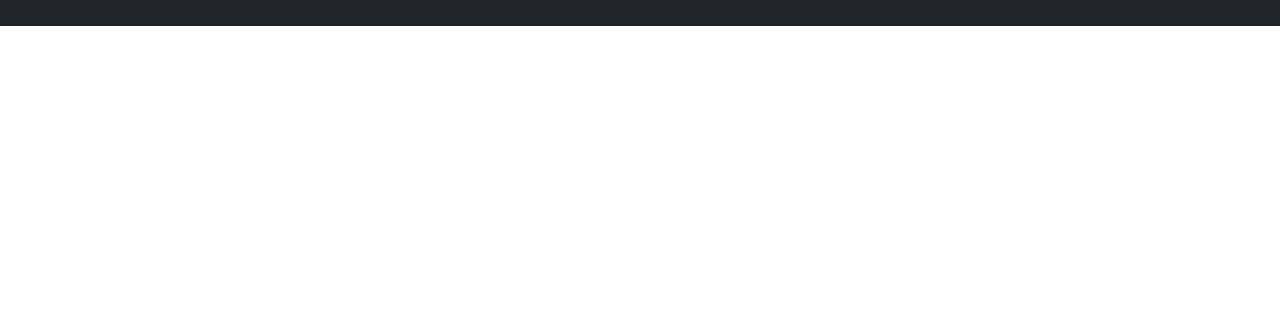
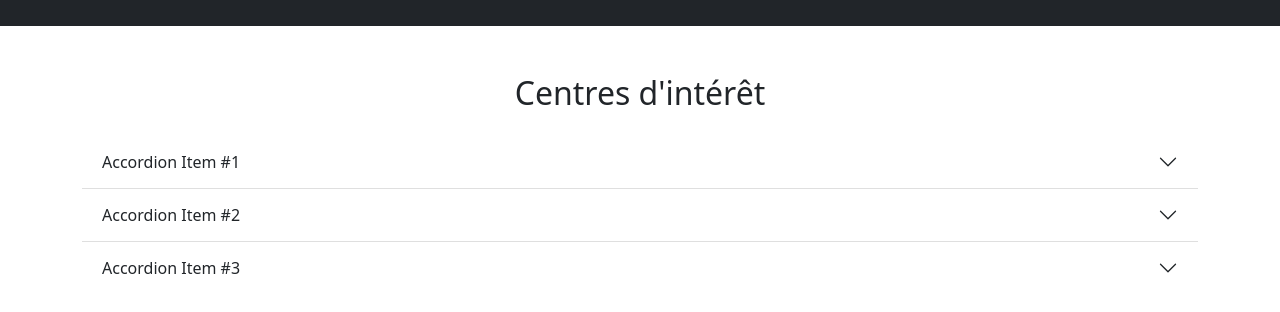
Before and after one commit to burgerkati/HTML4, a plain HTML site: page index.html in a window 1280 px wide. Shown: the part 2006-2318 px from the top of the page. Before the commit the page ends 2128 px from the top, so only its background shows below. Drawn offline with nearby package versions, Linux system fonts and the light colour scheme.

Commit message:
add fifth section and accordion

```diff
--- a/index.html
+++ b/index.html
@@ -175,7 +175,41 @@
   </section>
   <!-- Centres d'intérêt accordion end of fourth section beginning of fifth section -->
   <section id="hobbies" class="p-5">
-
+    <div class="container">
+      <h2 class="text-center mb-4">Centres d'intérêt</h2>
+      <div class="accordion accordion-flush" id="accordionFlushExample">
+        <div class="accordion-item">
+          <h2 class="accordion-header" id="flush-headingOne">
+            <button class="accordion-button collapsed" type="button" data-bs-toggle="collapse" data-bs-target="#flush-collapseOne" aria-expanded="false" aria-controls="flush-collapseOne">
+              Accordion Item #1
+            </button>
+          </h2>
+          <div id="flush-collapseOne" class="accordion-collapse collapse" aria-labelledby="flush-headingOne" data-bs-parent="#accordionFlushExample">
+            <div class="accordion-body">Placeholder content for this accordion, which is intended to demonstrate the <code>.accordion-flush</code> class. This is the first item's accordion body.</div>
+          </div>
+        </div>
+        <div class="accordion-item">
+          <h2 class="accordion-header" id="flush-headingTwo">
+            <button class="accordion-button collapsed" type="button" data-bs-toggle="collapse" data-bs-target="#flush-collapseTwo" aria-expanded="false" aria-controls="flush-collapseTwo">
+              Accordion Item #2
+            </button>
+          </h2>
+          <div id="flush-collapseTwo" class="accordion-collapse collapse" aria-labelledby="flush-headingTwo" data-bs-parent="#accordionFlushExample">
+            <div class="accordion-body">Placeholder content for this accordion, which is intended to demonstrate the <code>.accordion-flush</code> class. This is the second item's accordion body. Let's imagine this being filled with some actual content.</div>
+          </div>
+        </div>
+        <div class="accordion-item">
+          <h2 class="accordion-header" id="flush-headingThree">
+            <button class="accordion-button collapsed" type="button" data-bs-toggle="collapse" data-bs-target="#flush-collapseThree" aria-expanded="false" aria-controls="flush-collapseThree">
+              Accordion Item #3
+            </button>
+          </h2>
+          <div id="flush-collapseThree" class="accordion-collapse collapse" aria-labelledby="flush-headingThree" data-bs-parent="#accordionFlushExample">
+            <div class="accordion-body">Placeholder content for this accordion, which is intended to demonstrate the <code>.accordion-flush</code> class. This is the third item's accordion body. Nothing more exciting happening here in terms of content, but just filling up the space to make it look, at least at first glance, a bit more representative of how this would look in a real-world application.</div>
+          </div>
+        </div>
+      </div>
+    </div>
   </section>
 
   <script src="https://cdn.jsdelivr.net/npm/bootstrap@5.0.1/dist/js/bootstrap.bundle.min.js" integrity="sha384-gtEjrD/SeCtmISkJkNUaaKMoLD0//ElJ19smozuHV6z3Iehds+3Ulb9Bn9Plx0x4" crossorigin="anonymous"></script>
```
